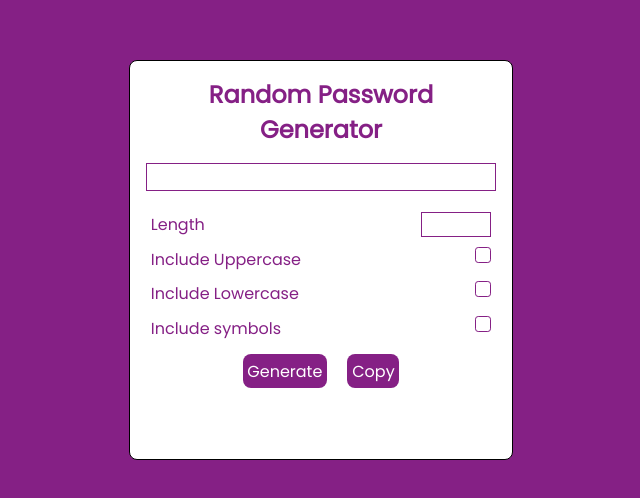
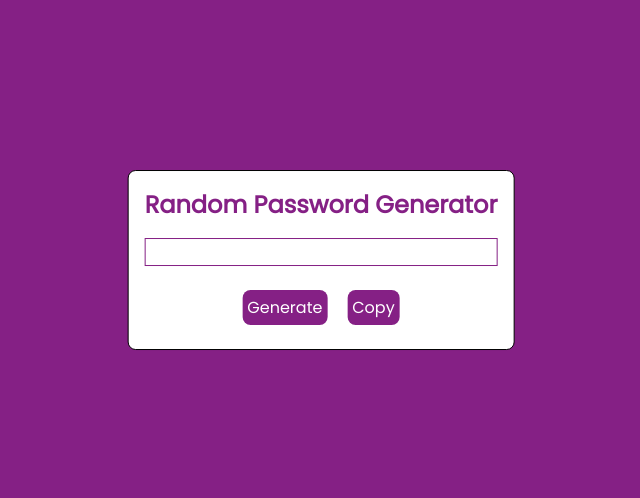
Before and after one commit to Sakiii8499/Random-Password-Generator, a plain HTML site: page index.html in a window 1280 px wide. Shown: the part 140-638 px from the top of the page, without its empty margins (319-959 px from the left). Drawn offline with Linux system fonts and the light colour scheme.

Commit message:
Add files via upload

```diff
--- a/index.html
+++ b/index.html
@@ -23,28 +23,10 @@
         </div>
         <div class="input-data">
             <div class="password">
-                <input type="text">
+                <input type="text" id="password">
             </div>
         </div>
-        <div class="options">
-            <div class="option">
-                <label for="length">Length</label>
-                <input type="number" id="length" min="4" max="20">
-            </div>
-            <div class="option">
-                <label for="Include uppercase">Include Uppercase</label>
-                <input type="checkbox" id="uppercase">
-            </div>
-            <div class="option">
-                <label for="Include Lowercase">Include Lowercase</label>
-                <input type="checkbox" id="lowercase">
-            </div>
-            <div class="option">
-                <label for="Include symbols">Include symbols</label>
-                <input type="checkbox" id="symbols">
-            </div>
-        </div>
-        <span><button class="btn" id="btn1">Generate</button></span>
+        <span><button class="btn" id="btn1" onclick="generate()">Generate</button></span>
         <span></span><button class="btn" id="btn2" onclick="copy()">Copy</button></span>
     </div>
 </body>
--- a/script.js
+++ b/script.js
@@ -1,7 +1,19 @@
-let chars = "abcdefghijklmnopqrstuvwxyzABCDEFGHIJKLMNOPQRSTUVWXYZ0123456789!@#$%^&*()+[]{}\|/><-=";
+let password = document.getElementById("password");
+
+function generate() {
+  let chars =
+    "0123456789abcdefghijklmnopqrstuvwxyzABCDEFGHIJKLMNOPQRSTUVWXYZ!@#$%&*()";
+  let passwordLength = 12;
+  let password = "";
+  for (let i = 0; i <= passwordLength; i++) {
+    let randomNumber = Math.floor(Math.random() * chars.length);
+    password += chars.substring(randomNumber, randomNumber + 1);
+  }
+  document.getElementById("password").value = password;
+}
 
 function copy() {
-    var copyText = document.getElementsByClassName("password");
-    copyText.select();
-    document.execCommand("copy");
-  }
+  let copyText = document.getElementById("password");
+  copyText.select();
+  document.exeCommand("copy");
+}
--- a/style.css
+++ b/style.css
@@ -8,9 +8,6 @@
     --primary-color: white;
     --secondary-color: rgb(133, 32, 133);
     --tertiary-color: rgb(184, 44, 184);
-    --fourth-color: ;
-    --fifth-color: ;
-    --sixth-color: ;
 }
 body{
     background-color: var(--secondary-color);
@@ -20,14 +17,10 @@ body{
 }
 .container{
     position: absolute;
+    top: 50%;
+    left: 50%;
+    transform: translate(-50%, -50%);
     background-color: var(--primary-color);
-    margin: auto;
-    height: 50%;
-    width: 30%;
-    top: 0;
-    bottom: 0;
-    left: 0;
-    right: 0;
     border: 1px solid black;
     padding: 1rem;
     border-radius: 0.5rem;
@@ -58,37 +51,3 @@ body{
 #btn1{
     margin-right: 1rem;
 }
-.option{
-    display: flex;
-    justify-content: space-between;
-    padding: 0.3rem;
-    font-size: 1rem;
-    color: var(--secondary-color);
-}
-#length{
-    border: 1px solid var(--secondary-color);
-    outline: none; /*remove outline of textbox*/
-}
-input[type="checkbox"]{
-    appearance: none;
-    height: 1rem;
-    width: 1rem;
-    background-color: var(--primary-color);
-    border: 1px solid var(--secondary-color);
-    cursor: pointer;
-    border-radius: 0.2rem;
-}
-input[type="checkbox"]:after{
-    content: "\f00c";
-    color: var(--primary-color);
-    font-size: 0.9rem;
-    font-family: "Font awesome 5 free";
-    font-weight: 900;
-    display: none;
-}
-input[type="checkbox"]:checked{
-    background-color: var(--secondary-color);
-}
-input[type="checkbox"]:checked:after{
-    display: block;
-}
```
